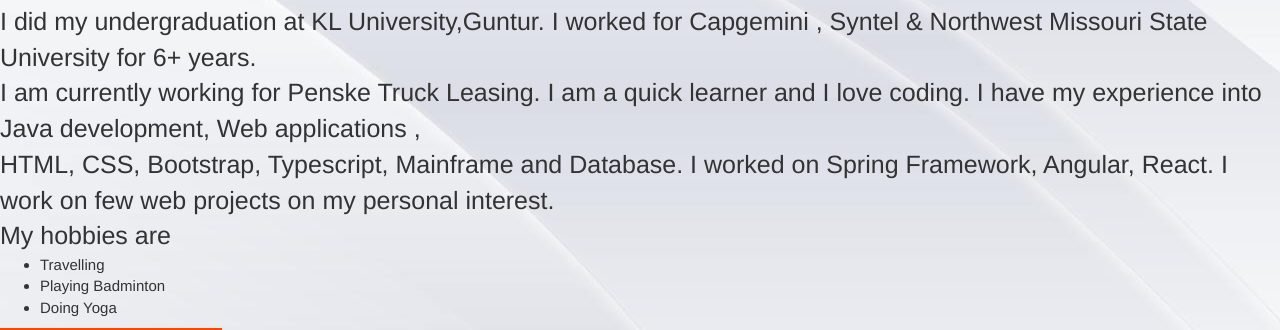
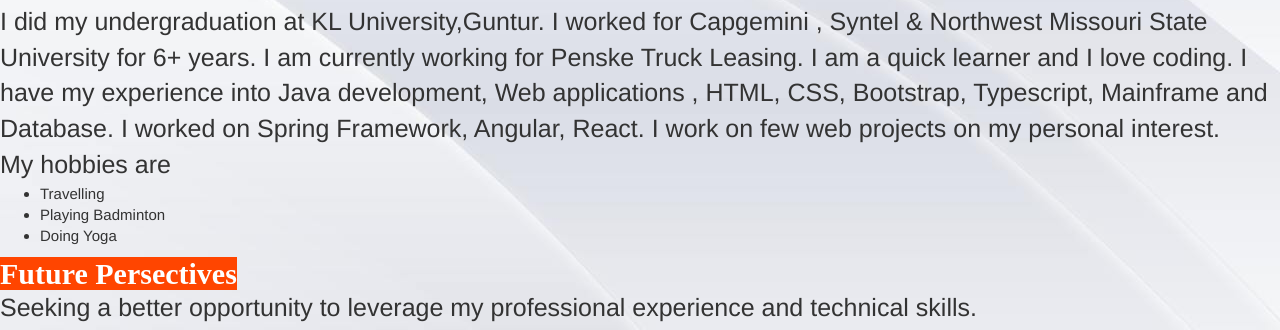
Before and after one commit to SonamGadkari/A01_Gadekari, a plain HTML site: page index.html in a window 1280 px wide. Shown: the part 470-800 px from the top of the page. Drawn offline with nearby package versions, Linux system fonts and the light colour scheme.

Commit message:
Update index.html
Changes to the content in index.html

```diff
--- a/index.html
+++ b/index.html
@@ -31,8 +31,8 @@
 	  <div class="col-lg-12 set-font">
 			<div id="past-section"> Background</div>
 			<div>I did my undergraduation at KL University,Guntur. I worked for Capgemini , Syntel & Northwest Missouri State University for 6+ years.
-			<div>I am currently working for Penske Truck Leasing. I am a quick learner and I love coding. I have my experience into Java development, Web applications ,</div>
-			<div>HTML, CSS, Bootstrap, Typescript, Mainframe and Database. I worked on Spring Framework, Angular, React. I work on few web projects on my personal interest.</div>
+			I am currently working for Penske Truck Leasing. I am a quick learner and I love coding. I have my experience into Java development, Web applications ,
+			HTML, CSS, Bootstrap, Typescript, Mainframe and Database. I worked on Spring Framework, Angular, React. I work on few web projects on my personal interest.</div>
 			<div> My hobbies are</div>
 			<ul>
 				<li class="hobbies">Travelling</li>
```
